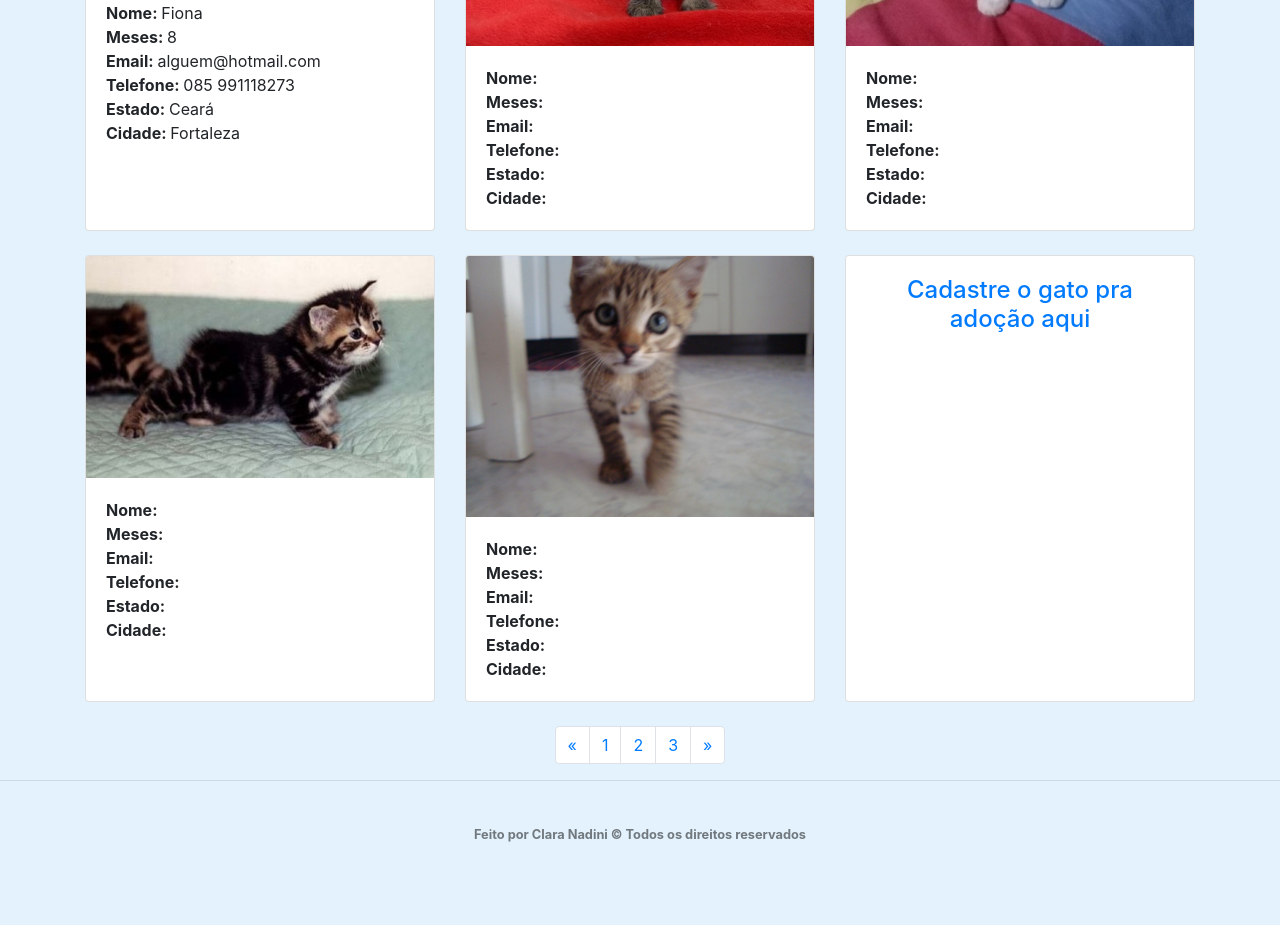
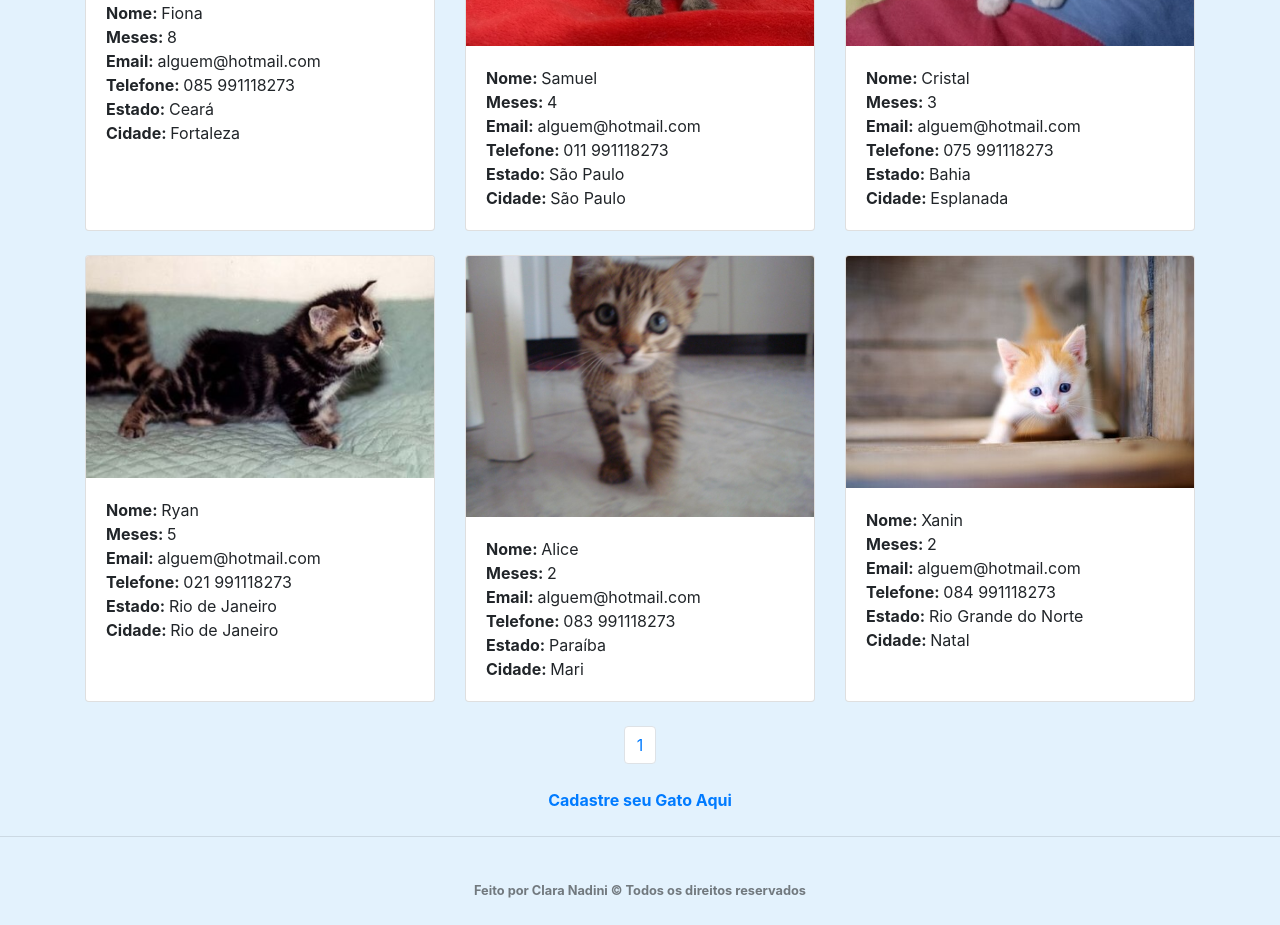
Before and after one commit to nadinibzrra/TrabalhoFinalWeb, a plain HTML site: page teste.html in a window 1280 px wide. Shown: the part 432-1357 px from the top of the page. Before the commit the page ends 1301 px from the top, so only its background shows below. Drawn offline with nearby package versions, Linux system fonts and the light colour scheme.

Commit message:
new changes

```diff
--- a/teste.html
+++ b/teste.html
@@ -14,8 +14,8 @@
                 <nav class="navbar navbar-light navbar-expand-sm shadow fixed-top" id="nav" style="background-color: #e3f2fd;">
                         <div class="container">
                             <a href="#" class="navbar-brand">
-                                <img src="logo.png" width="100px" class="d-inline-block align-top">
-                            </a><h1>Adote um Gatinho</h1>
+                                <img src="logo.png" width="60" height="60" class="d-inline-block align-top">
+                            </a><h2>Adote um Gatinho</h2>
                             <button class="navbar-toggler btn btn-default" data-toggle="collapse" data-target="#menu" aria-label="Left Center">
                                 <span class="navbar-toggler-icon" aria-hidden="true"></span>
                             </button>
@@ -65,12 +65,12 @@
         <div class="card h-100">
           <a href="#"><img class="card-img-top" src="gato2.jpg" alt=""></a>
           <div class="card-body">
-              <strong>Nome: </strong> <br />
-              <strong>Meses: </strong> <br />
-              <strong>Email: </strong> <br />
-              <strong>Telefone: </strong> <br />
-              <strong>Estado: </strong> <br />
-              <strong>Cidade: </strong> <br />
+              <strong>Nome: </strong> Samuel<br />
+              <strong>Meses: </strong> 4<br />
+              <strong>Email: </strong>alguem@hotmail.com<br />
+              <strong>Telefone: </strong> 011 991118273<br />
+              <strong>Estado: </strong>São Paulo<br />
+              <strong>Cidade: </strong>São Paulo <br />
           </div>
         </div>
       </div>
@@ -78,12 +78,12 @@
         <div class="card h-100">
           <a href="#"><img class="card-img-top" src="gato3.jpg" alt=""></a>
           <div class="card-body">
-              <strong>Nome: </strong> <br />
-              <strong>Meses: </strong> <br />
-              <strong>Email: </strong> <br />
-              <strong>Telefone: </strong> <br />
-              <strong>Estado: </strong> <br />
-              <strong>Cidade: </strong> <br />
+              <strong>Nome: </strong>Cristal<br />
+              <strong>Meses: </strong> 3<br />
+              <strong>Email: </strong>alguem@hotmail.com <br />
+              <strong>Telefone: </strong> 075 991118273<br />
+              <strong>Estado: </strong>Bahia<br />
+              <strong>Cidade: </strong>Esplanada<br />
           </div>
         </div>
       </div>
@@ -91,12 +91,12 @@
         <div class="card h-100">
           <a href="#"><img class="card-img-top" src="gato4.jpg" alt=""></a>
           <div class="card-body">
-              <strong>Nome: </strong> <br />
-              <strong>Meses: </strong> <br />
-              <strong>Email: </strong> <br />
-              <strong>Telefone: </strong> <br />
-              <strong>Estado: </strong> <br />
-              <strong>Cidade: </strong> <br />
+              <strong>Nome: </strong>Ryan<br />
+              <strong>Meses: </strong> 5<br />
+              <strong>Email: </strong>alguem@hotmail.com <br />
+              <strong>Telefone: </strong> 021 991118273<br />
+              <strong>Estado: </strong>Rio de Janeiro<br />
+              <strong>Cidade: </strong>Rio de Janeiro<br />
           </div>
         </div>
       </div>
@@ -104,22 +104,25 @@
         <div class="card h-100">
           <a href="#"><img class="card-img-top" src="gato5.jpg" alt=""></a>
           <div class="card-body">
-              <strong>Nome: </strong> <br />
-              <strong>Meses: </strong> <br />
-              <strong>Email: </strong> <br />
-              <strong>Telefone: </strong> <br />
-              <strong>Estado: </strong> <br />
-              <strong>Cidade: </strong> <br />
+              <strong>Nome: </strong> Alice<br />
+              <strong>Meses: </strong> 2<br />
+              <strong>Email: </strong>alguem@hotmail.com <br />
+              <strong>Telefone: </strong> 083 991118273<br />
+              <strong>Estado: </strong>Paraíba <br />
+              <strong>Cidade: </strong> Mari<br />
           </div>
         </div>
       </div>
       <div class="col-lg-4 col-sm-6 mb-4">
         <div class="card h-100">
-          <div class="card-body text-center">
-            <h4 class="card-title">
-              <a href="formulario.html">Cadastre o gato pra adoção aqui</a>
-            </h4>
-            <p class="card-text"></p>
+          <a href="#"><img class="card-img-top" src="gato6.jpg" alt=""></a>
+          <div class="card-body">
+              <strong>Nome: </strong> Xanin<br />
+              <strong>Meses: </strong> 2<br />
+              <strong>Email: </strong>alguem@hotmail.com <br />
+              <strong>Telefone: </strong> 084 991118273<br />
+              <strong>Estado: </strong>Rio Grande do Norte<br />
+              <strong>Cidade: </strong>Natal<br />
           </div>
         </div>
       </div>
@@ -127,29 +130,11 @@
 
     <ul class="pagination justify-content-center">
       <li class="page-item">
-        <a class="page-link" href="#" aria-label="Previous">
-              <span aria-hidden="true">&laquo;</span>
-              <span class="sr-only">Previous</span>
-            </a>
-      </li>
-      <li class="page-item">
         <a class="page-link" href="#">1</a>
       </li>
-      <li class="page-item">
-        <a class="page-link" href="#">2</a>
-      </li>
-      <li class="page-item">
-        <a class="page-link" href="#">3</a>
-      </li>
-      <li class="page-item">
-        <a class="page-link" href="#" aria-label="Next">
-              <span aria-hidden="true">&raquo;</span>
-              <span class="sr-only">Next</span>
-            </a>
-      </li>
     </ul>
-
   </div>
+  <a href="formulario.html" class="nav-link text-center"><strong>Cadastre seu Gato Aqui</strong></a>
 </main>
             <hr>
             <footer id="sticky-footer" class="py-4 text-black-50" style="background-color: #e3f2fd;">
```
Also changed, not shown: contato.html (+14 -16 lines), formulario.html (+7 -10 lines), index.html (+7 -23 lines), quemSomos.html (+7 -10 lines), gato6.jpg (added).
